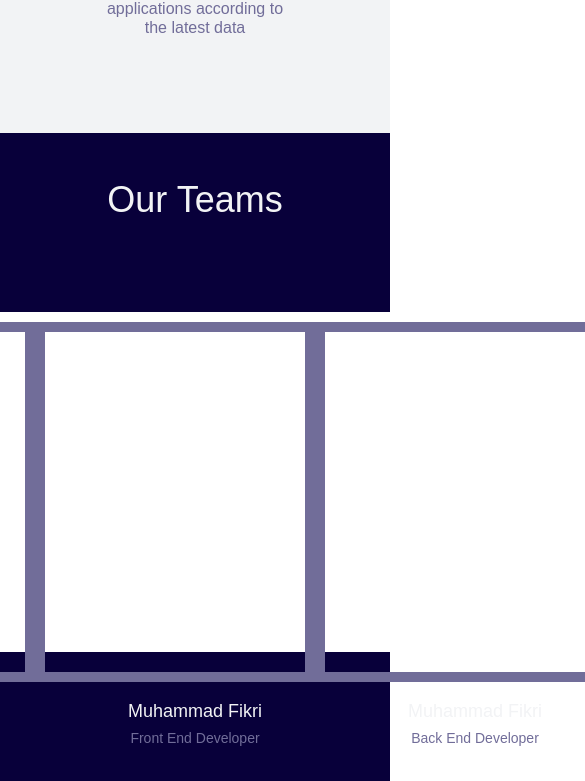
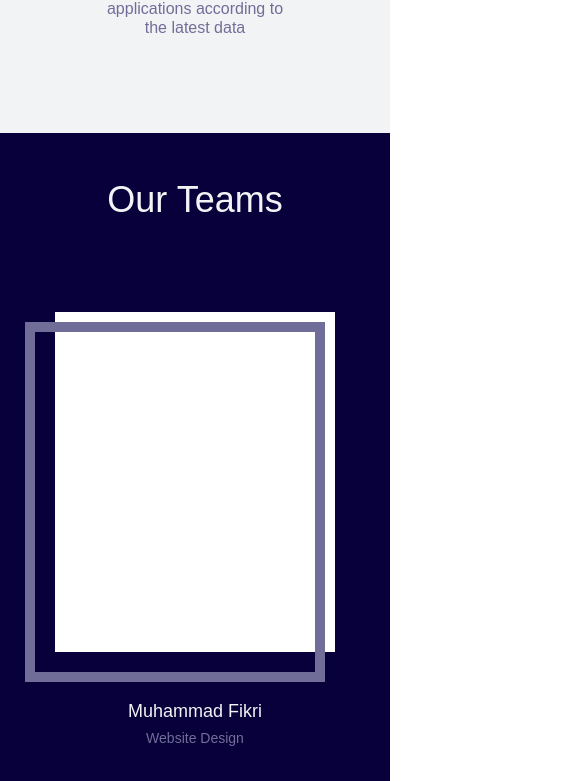
Before and after one commit to fikri-batawi/my-portfolio, a React (Create React App) app: page /about in a window 390 px wide. Shown: the part 2320-3101 px from the top of the page, 585 px wide, since content can reach past the window. Built offline with nearby package versions, Linux system fonts and the light colour scheme.

Commit message:
Membuat section social media dan footer

```diff
--- a/src/assets/index.js
+++ b/src/assets/index.js
@@ -7,5 +7,12 @@ import iconService1 from './icons/service1.png';
 import iconService2 from './icons/service2.png';
 import iconService3 from './icons/service3.png';
 
+// social media
+import instagram from './icons/instagram.png'
+import twitter from './icons/twitter.png'
+import youtube from './icons/youtube.png'
+import github from './icons/github.png'
+
 export {contentCVM,contentPhotos, contentPantau};
 export {iconService1,iconService2, iconService3};
+export {instagram,youtube, twitter,github};
--- a/src/components/CardTeam/cardteam.scss
+++ b/src/components/CardTeam/cardteam.scss
@@ -33,3 +33,9 @@
 
     }
 }
+
+@media screen and (max-width:430px){
+    .card-team{
+        margin-bottom: 32px;
+    }
+}
--- a/src/components/Footer/footer.scss
+++ b/src/components/Footer/footer.scss
@@ -3,13 +3,17 @@
     min-height: 60px;
     background: #F2F3F5;
     text-align: center;
+    color: #08003A;
     p{
         font-family: 'Poppins',sans-serif;
         font-size: 14px;
         font-weight: 500;
         line-height: 60px;
-        color: #08003A;
     }
+}
+.footer-container.bg-blue{
+    color: #F2F3F5;
+    background-color: #08003A;
 }
 @media screen and (max-width :430px){
     .footer-container{
--- a/src/components/Footer/index.js
+++ b/src/components/Footer/index.js
@@ -1,9 +1,9 @@
 import React from 'react';
 import './footer.scss';
 
-const Footer = () => {
+const Footer = ({bg}) => {
     return (
-        <div className="footer-container">
+        <div className={`footer-container ${bg}`}>
             <p>&copy; Copyright AllRight {new Date().getFullYear()} - Muhammad fikri</p>
         </div>
     )
--- a/src/components/Teams/team.scss
+++ b/src/components/Teams/team.scss
@@ -16,3 +16,12 @@
         justify-content: center;
     }
 }
+
+@media screen and (max-width:430px){
+    .team-container{
+        padding-bottom: 80px;
+        .team-item{
+            flex-direction: column;
+        }
+    }
+}
--- a/src/components/index.js
+++ b/src/components/index.js
@@ -9,6 +9,8 @@ import Services from './Services';
 import CardService from './CardService';
 import Teams from './Teams';
 import CardTeam from './CardTeam';
+import Contact from './Contact';
+import IconMedia from './IconMedia';
 import Footer from './Footer';
 
-export {Navbar,Hero, CardPortfolio, Portfolio, Data, DataTable, Button,Services,CardService,Teams,CardTeam, Footer};
+export {Navbar,Hero, CardPortfolio, Portfolio, Data, DataTable, Button,Services,CardService,Teams,CardTeam,Contact,IconMedia, Footer};
--- a/src/pages/About/index.js
+++ b/src/pages/About/index.js
@@ -1,5 +1,5 @@
 import React from 'react'
-import { Data, Hero, Navbar, Services, Teams } from '../../components'
+import { Data, Hero, Navbar, Services, Teams,Contact, Footer } from '../../components'
 
 const About = () => {
     return (
@@ -9,6 +9,8 @@ const About = () => {
             <Data/>
             <Services/>
             <Teams/>
+            <Contact />
+            <Footer bg='bg-blue'/>
         </>
     )
 }
```
